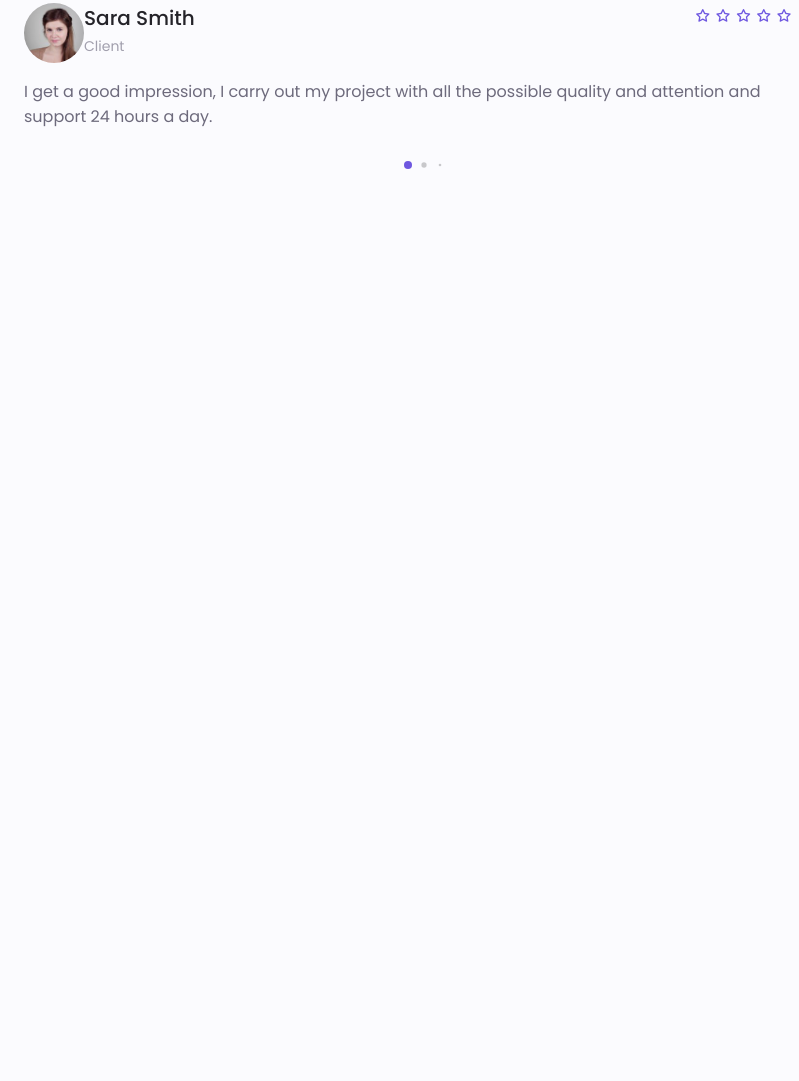
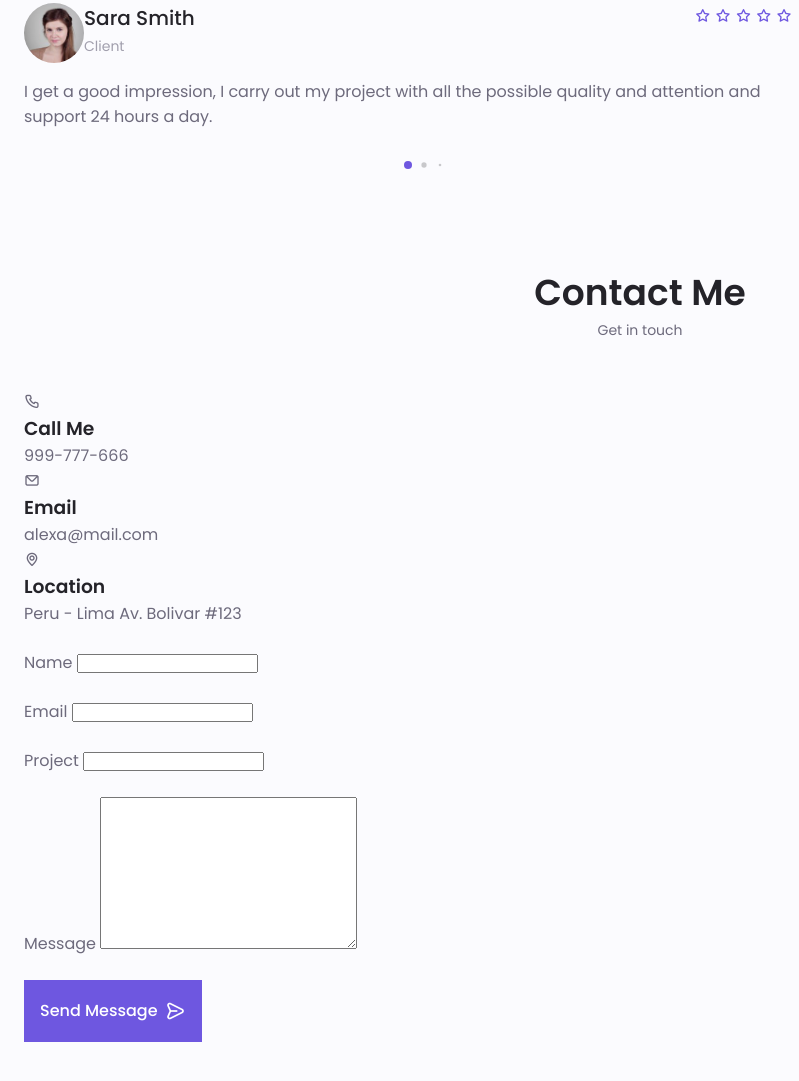
Before and after one commit to mhasan-cmt/Developers-Portfolio, a plain HTML site: page index.html in a window 1280 px wide. Shown: the part 4680-5761 px from the top of the page, without its empty margins (0-799 px from the left). Before the commit the page ends 5057 px from the top, so only its background shows below. Drawn offline with nearby package versions, Linux system fonts and the light colour scheme.

Commit message:
contact section markup

```diff
--- a/index.html
+++ b/index.html
@@ -846,8 +846,68 @@
 
             <!--==================== CONTACT ME ====================-->
             <section class="contact section" id="contact">
+                <h2 class="section_title">Contact Me</h2>
+                <span class="section_subtitle">Get in touch</span>
+                <div class="contact_container container grid">
+                    <div>
+                        <div class="contact_information">
+                            <i class="uil uil-phone contact_icon"></i>
 
+                            <div>
+                                <h3 class="contact_title">Call Me</h3>
+                                <span class="contact_subtitle">
+                                    999-777-666
+                                </span>
+                            </div>
+                        </div>
+                        <div class="contact_information">
+                            <i class="uil uil-envelope contact_icon"></i>
 
+                            <div>
+                                <h3 class="contact_title">Email</h3>
+                                <span class="contact_subtitle">
+                                    alexa@mail.com
+                                </span>
+                            </div>
+                        </div>
+                        <div class="contact_information">
+                            <i class="uil uil-map-marker contact_icon"></i>
+
+                            <div>
+                                <h3 class="contact_title">Location</h3>
+                                <span class="contact_subtitle">
+                                    Peru - Lima Av. Bolivar #123
+                                </span>
+                            </div>
+                        </div>
+                    </div>
+                    <form action="#" class="contact-form grid">
+                        <div class="contact_input grid">
+                            <div class="contact_content">
+                                <label for="" class="contact_label">Name</label>
+                                <input type="text" class="contact_input">
+                            </div>
+                            <div class="contact_content">
+                                <label for="" class="contact_label">Email</label>
+                                <input type="email" class="contact_input">
+                            </div>
+                            <div class="contact_content">
+                                <label for="" class="contact_label">Project</label>
+                                <input type="text" class="contact_input">
+                            </div>
+                            <div class="contact_content">
+                                <label for="" class="contact_label">Message</label>
+                                <textarea name="" class="contact_input" id="" cols="30" rows="10"></textarea>
+                            </div>
+                            <div>
+                                <a href="#" class="button button--flex">
+                                    Send Message
+                                    <i class="uil uil-message button_icon"></i>
+                                </a>
+                            </div>
+                        </div>
+                    </form>
+                </div>
             </section>
         </main>
 
```
